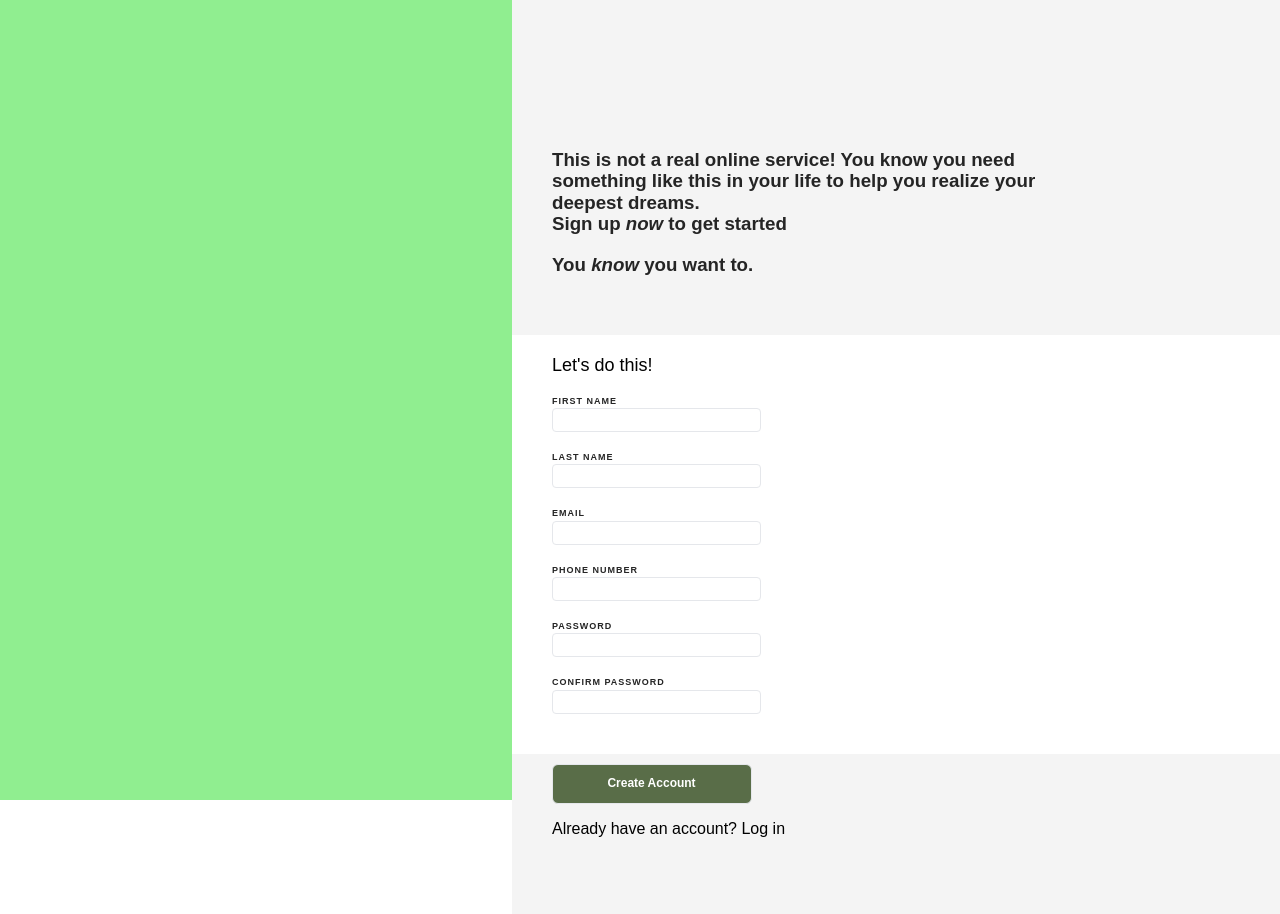
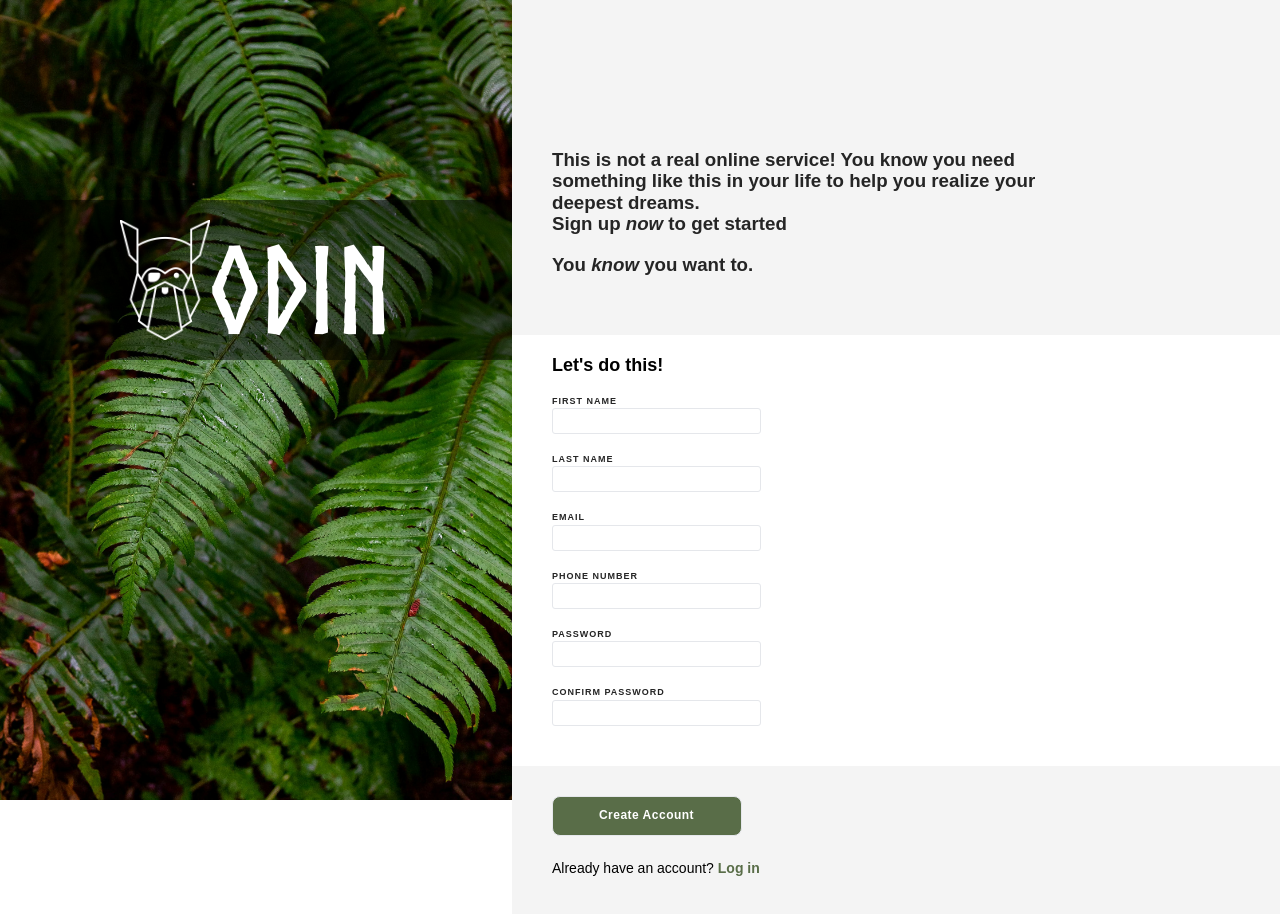
Before and after one commit to rubengpr/signup-form, a plain HTML site: page index.html in a window 1280 px wide. Drawn offline with Linux system fonts and the light colour scheme.

Commit message:
Finish CSS styling

```diff
--- a/index.html
+++ b/index.html
@@ -9,8 +9,8 @@
 <body>
     <div class="image-area">
         <div class="lightdark-background">
-            <img src="" alt="">
-            <h1 class="odin-text"></h1>
+            <img id="odin-logo" src="images/odin-lined.png" alt="The Odin Project White Logo">
+            <h1 class="odin-text">ODIN</h1>
         </div>
     </div>
     <div class="signup-area">
@@ -33,30 +33,30 @@
                     </div>
 
                     <div class="label-input">
-                        <label for="firstname">EMAIL</label>
-                        <input type="text" name="firstname" id="firstname">
+                        <label for="email">EMAIL</label>
+                        <input type="email" name="email" id="email">
                     </div>
 
                     <div class="label-input">
-                        <label for="firstname">PHONE NUMBER</label>
-                        <input type="text" name="firstname" id="firstname">
+                        <label for="phonenumber">PHONE NUMBER</label>
+                        <input type="number" name="phonenumber" id="phonenumber">
                     </div>
 
                     <div class="label-input">
-                        <label for="firstname">PASSWORD</label>
-                        <input type="text" name="firstname" id="firstname">
+                        <label for="password">PASSWORD</label>
+                        <input type="password" name="password" id="password">
                     </div>
 
                     <div class="label-input">
-                        <label for="firstname">CONFIRM PASSWORD</label>
-                        <input type="text" name="firstname" id="firstname">
+                        <label for="repeatpassword">CONFIRM PASSWORD</label>
+                        <input type="password" name="repeatpassword" id="repeatpassword">
                     </div>
                 </div>
             </div>
 
             <div class="footer">
                 <input type="submit" value="Create Account" id="submit">
-                <p>Already have an account? Log in</p>
+                <p>Already have an account? <b>Log in</b></p>
             </div>
         </form>
     </div>
--- a/style.css
+++ b/style.css
@@ -42,7 +42,7 @@
 
   h1 {
     font-size: 2em;
-    margin: 0.67em 0;
+    margin: 0;
   }
 
   /* Grouping content
@@ -356,10 +356,24 @@
     --bg-color: #f4f4f4;
   }
 
+  @font-face {
+    font-family: 'Norse Bold';
+    src: url("../fonts/Norse-Bold.otf") format('opentype');
+    font-weight: normal;
+    font-style: normal;
+}
+
   .image-area {
     width: 40%;
     height: 100vh;
-    background-color: lightgreen;
+    background-image: url("../images/picture.jpg");
+    background-size: cover;
+  }
+
+  .odin-text {
+    font-family: 'Norse Bold', Arial, Helvetica, sans-serif;
+    font-size: 120px;
+    color: white;
   }
 
   .signup-area {
@@ -385,11 +399,23 @@
 
   input {
     border: 1px solid #E5E7EB;
-    border-radius: 4px;
+    border-radius: 3px;
     width: 200px;
-    height: 20px;
+    height: 22px;
     font-size: 12px;
     padding-left: 5px;
+  }
+
+  input:focus {
+    border-color: blue;
+    outline: blue;
+    box-shadow: 2px 2px 4px rgb(207, 207, 207);
+  }
+
+  input:invalid {
+    border-color: red;
+    outline: red;
+    box-shadow: 2px 2px 4px rgb(207, 207, 207);
   }
 
   .form-box {
@@ -399,7 +425,7 @@
 
   legend {
     font-size: 18px;
-    font-weight: 500;
+    font-weight: 600;
     padding: 10px 0px 20px 0px;
   }
 
@@ -421,9 +447,38 @@
   }
 
   #submit {
+    cursor: pointer;
+    margin-top: 20px;
+    margin-bottom: 10px;
     background-color: #596D48;
     color: white;
     font-weight: 600;
+    width: 190px;
     height: 40px;
-    border-radius: 6px;
+    border-radius: 8px;
+    letter-spacing: 0.5px;
   }
+
+  p {
+    font-size: 14px;
+  }
+
+  b {
+    cursor: pointer;
+    color: #596D48;
+  }
+
+  .lightdark-background {
+    display: flex;
+    flex-direction: row;
+    justify-content: center;
+    margin-top: 200px;
+    background-color: rgb(0 0 0 / 50%);
+    padding: 20px 0px;
+    height: 120px;
+  }
+
+  #odin-logo {
+    max-width: 100px;
+    height: auto;
+  }
```
Also changed, not shown: fonts/Norse-Bold.otf (added).
